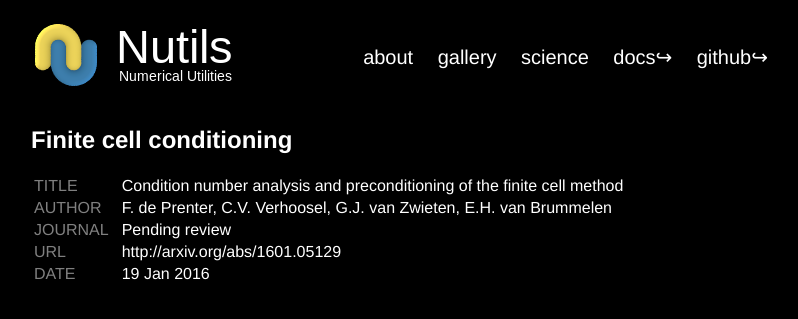
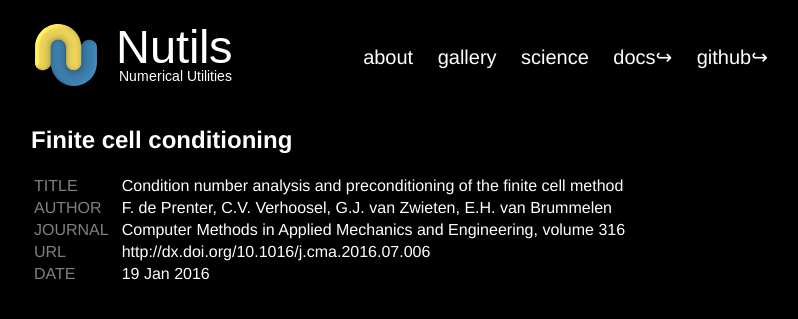
Before and after one commit to nutils/nutils.github.io, a Jekyll site: the page built from _posts/2016-01-19-finitecellcondition.html, in a window 1280 px wide. Shown: the top 319 px of the page, without its empty margins (234-1032 px from the left). Built offline with Jekyll 4.4.1, drawn with Linux system fonts in a browser that asks for light colours.

Commit message:
Updated publication FdP

```diff
--- a/_posts/2016-01-19-finitecellcondition.html
+++ b/_posts/2016-01-19-finitecellcondition.html
@@ -4,6 +4,6 @@ title: Finite cell conditioning
 pub:
   title: Condition number analysis and preconditioning of the finite cell method
   author: F. de Prenter, C.V. Verhoosel, G.J. van Zwieten, E.H. van Brummelen
-  journal: Pending review
-  url: http://arxiv.org/abs/1601.05129
+  journal: Computer Methods in Applied Mechanics and Engineering, volume 316
+  url: http://dx.doi.org/10.1016/j.cma.2016.07.006
 ---
```
